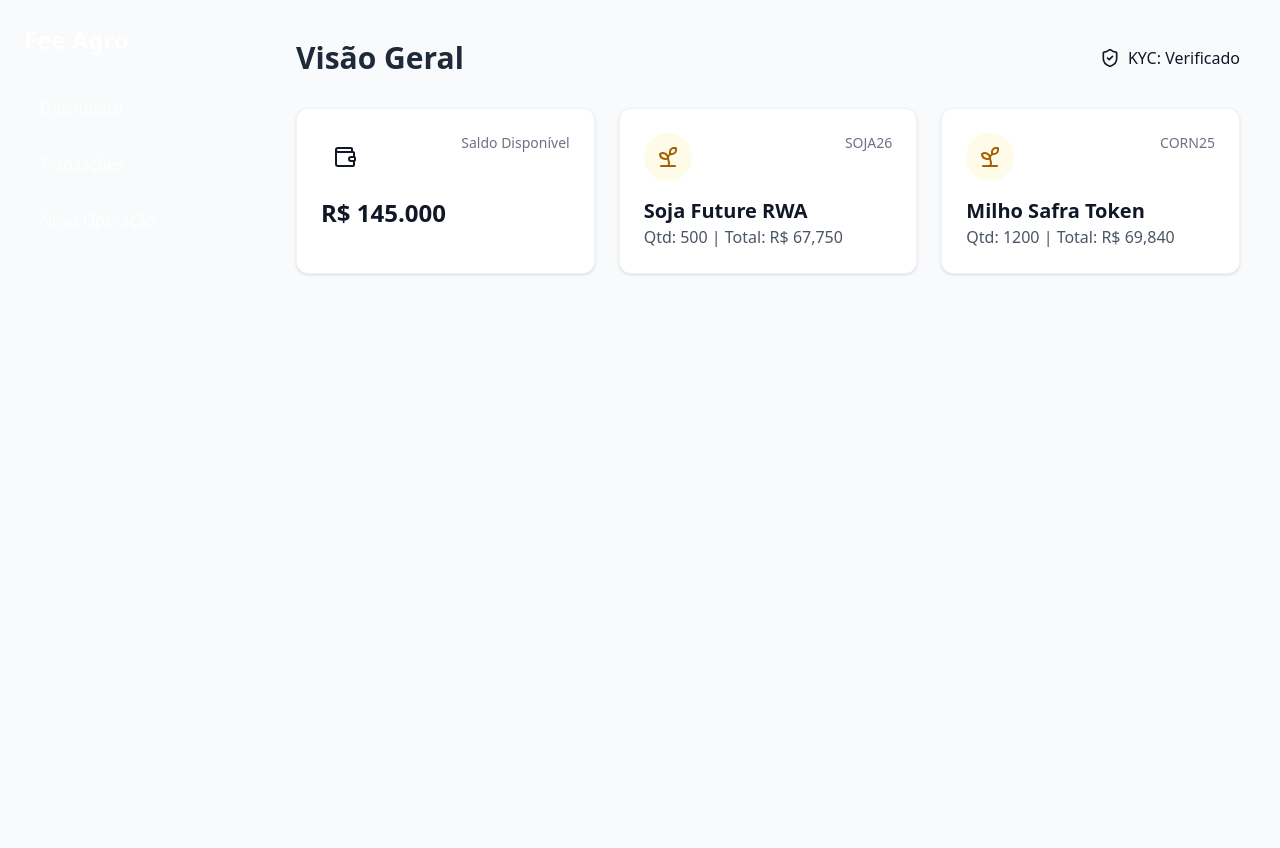
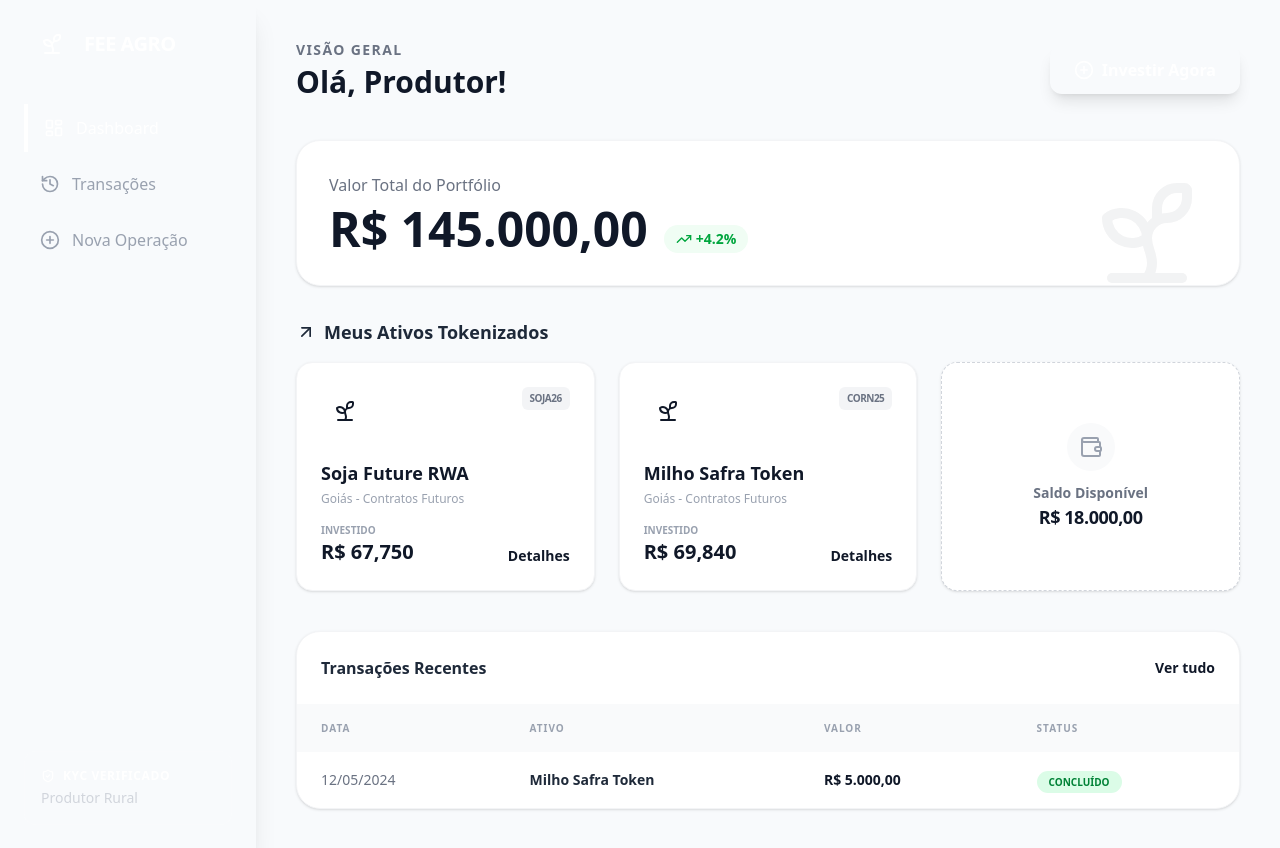
Before and after one commit to Lucas-lukita/DappFee, a Next.js app: page / in a window 1280 px wide. Before the commit the page ends 800 px from the top, so only its background shows below. Built offline with nearby package versions, Linux system fonts and the light colour scheme.

Commit message:
feat: enhance Dashboard layout with improved sidebar navigation and recent transactions table

```diff
--- a/src/app/page.tsx
+++ b/src/app/page.tsx
@@ -1,56 +1,147 @@
 // src/app/page.tsx
 import { userAccount, portfolio } from '../data/mockData';
-
-import { Wallet, Sprout, ShieldCheck } from 'lucide-react'; // Ícones
+import {
+  Wallet, Sprout, ShieldCheck, TrendingUp,
+  ArrowUpRight, LayoutDashboard, History, PlusCircle
+} from 'lucide-react';
+import Link from 'next/link';
 
 export default function Dashboard() {
   return (
-    <div className="min-h-screen bg-gray-50 flex flex-col md:flex-row">
+    <div className="min-h-screen bg-[#F8FAFC] flex flex-col md:flex-row font-sans">
+      {/* Sidebar Lateral Moderna */}
+      <aside className="w-full md:w-64 bg-agro-dark text-white p-6 flex flex-col shadow-xl">
+        <div className="flex items-center gap-3 mb-10 px-2">
+          <div className="bg-agro-primary p-2 rounded-lg">
+            <Sprout size={24} className="text-white" />
+          </div>
+          <h1 className="text-xl font-bold tracking-tight">FEE AGRO</h1>
+        </div>
 
-      <aside className="w-full md:w-64 bg-agro-dark text-white p-6">
-        <h1 className="text-2xl font-bold mb-8">Fee Agro</h1> {/* [cite: 8] */}
-        <nav className="space-y-4">
-          <a href="#" className="block py-2 px-4 bg-agro-primary rounded">Dashboard</a>
-          <a href="/transacoes" className="block py-2 px-4 hover:bg-agro-primary/50 rounded">Transações</a>
-          <a href="/nova-operacao" className="block py-2 px-4 hover:bg-agro-primary/50 rounded">Nova Operação</a>
+        <nav className="space-y-2 flex-1">
+          <Link href="/" className="flex items-center gap-3 py-3 px-4 bg-agro-primary/20 border-l-4 border-agro-primary rounded-r-md transition-all">
+            <LayoutDashboard size={20} />
+            <span className="font-medium">Dashboard</span>
+          </Link>
+          <Link href="/transacoes" className="flex items-center gap-3 py-3 px-4 text-gray-400 hover:text-white hover:bg-white/5 transition-all rounded-md">
+            <History size={20} />
+            <span>Transações</span>
+          </Link>
+          <Link href="/nova-operacao" className="flex items-center gap-3 py-3 px-4 text-gray-400 hover:text-white hover:bg-white/5 transition-all rounded-md">
+            <PlusCircle size={20} />
+            <span>Nova Operação</span>
+          </Link>
         </nav>
+
+        <div className="mt-auto p-4 bg-white/5 rounded-xl border border-white/10">
+          <div className="flex items-center gap-2 text-xs text-agro-primary mb-1">
+            <ShieldCheck size={14} />
+            <span className="font-bold uppercase tracking-wider">KYC Verificado</span>
+          </div>
+          <p className="text-sm font-medium text-gray-300">{userAccount.ownerName}</p>
+        </div>
       </aside>
 
-      <main className="flex-1 p-6 md:p-10">
-        <header className="flex justify-between items-center mb-8">
-          <h2 className="text-3xl font-bold text-gray-800">Visão Geral</h2>
-          <div className="flex items-center gap-2 text-agro-dark font-medium">
-             <ShieldCheck size={20} />
-             <span>KYC: {userAccount.kycStatus}</span> {/*  */}
+      {/* Área Principal */}
+      <main className="flex-1 p-6 md:p-10 overflow-y-auto">
+        {/* Header Superior */}
+        <header className="flex flex-col md:flex-row md:items-center justify-between gap-4 mb-10">
+          <div>
+            <h2 className="text-sm font-bold text-gray-500 uppercase tracking-widest mb-1">Visão Geral</h2>
+            <h3 className="text-3xl font-extrabold text-gray-900">Olá, Produtor!</h3>
+          </div>
+          <div className="flex gap-3">
+            <Link href="/nova-operacao" className="bg-agro-primary hover:bg-agro-dark text-white px-6 py-3 rounded-xl font-bold transition-all shadow-lg shadow-agro-primary/20 flex items-center gap-2">
+              <PlusCircle size={20} /> Investir Agora
+            </Link>
           </div>
         </header>
 
+        {/* Card de Valor Total em Destaque */}
+        <section className="bg-white p-8 rounded-3xl shadow-sm border border-gray-100 mb-8 relative overflow-hidden">
+          <div className="relative z-10">
+            <p className="text-gray-500 font-medium mb-2">Valor Total do Portfólio</p>
+            <div className="flex items-baseline gap-4">
+              <h2 className="text-5xl font-black text-gray-900">
+                R$ {userAccount.balance.toLocaleString('pt-BR', { minimumFractionDigits: 2 })}
+              </h2>
+              <span className="text-green-600 bg-green-50 px-3 py-1 rounded-full text-sm font-bold flex items-center gap-1">
+                <TrendingUp size={16} /> +4.2%
+              </span>
+            </div>
+          </div>
+          {/* Decoração sutil ao fundo */}
+          <div className="absolute top-0 right-0 p-8 opacity-5">
+            <Sprout size={120} />
+          </div>
+        </section>
 
-        <div className="grid grid-cols-1 md:grid-cols-3 gap-6 mb-8">
-
-          <div className="bg-white p-6 rounded-xl shadow-sm border border-gray-100">
-            <div className="flex justify-between items-start mb-4">
-              <div className="p-3 bg-agro-light rounded-full text-agro-dark">
-                <Wallet size={24} />
-              </div>
-              <span className="text-sm text-gray-500">Saldo Disponível</span>
-            </div>
-            <h3 className="text-2xl font-bold">R$ {userAccount.balance.toLocaleString('pt-BR')}</h3>
-          </div>
-
-
+        {/* Grid de Ativos RWA */}
+        <h3 className="text-lg font-bold text-gray-800 mb-4 flex items-center gap-2">
+          <ArrowUpRight size={20} className="text-agro-primary" /> Meus Ativos Tokenizados
+        </h3>
+        <div className="grid grid-cols-1 md:grid-cols-2 lg:grid-cols-3 gap-6 mb-10">
           {portfolio.map((item) => (
-            <div key={item.symbol} className="bg-white p-6 rounded-xl shadow-sm border border-gray-100">
-              <div className="flex justify-between items-start mb-4">
-                <div className="p-3 bg-yellow-50 rounded-full text-yellow-700">
+            <div key={item.symbol} className="bg-white p-6 rounded-2xl shadow-sm border border-gray-100 hover:border-agro-primary/30 transition-all group">
+              <div className="flex justify-between items-start mb-6">
+                <div className="p-3 bg-agro-light/30 text-agro-dark rounded-xl group-hover:bg-agro-primary group-hover:text-white transition-colors">
                   <Sprout size={24} />
                 </div>
-                <span className="text-sm text-gray-500">{item.symbol}</span>
+                <span className="text-[10px] font-bold bg-gray-100 text-gray-500 px-2 py-1 rounded-md uppercase tracking-tighter">
+                  {item.symbol}
+                </span>
               </div>
-              <h3 className="text-xl font-bold">{item.asset}</h3>
-              <p className="text-gray-600">Qtd: {item.quantity} | Total: R$ {item.total.toLocaleString()}</p>
+              <h4 className="text-lg font-bold text-gray-900 mb-1">{item.asset}</h4>
+              <p className="text-xs text-gray-400 mb-4">Goiás - Contratos Futuros</p>
+              <div className="flex justify-between items-end">
+                <div>
+                  <p className="text-[10px] text-gray-400 uppercase font-bold">Investido</p>
+                  <p className="text-xl font-black text-agro-dark">R$ {item.total.toLocaleString()}</p>
+                </div>
+                <button className="text-agro-primary font-bold text-sm hover:underline">Detalhes</button>
+              </div>
             </div>
           ))}
+
+          {/* Card de Saldo em Dinheiro */}
+          <div className="bg-white p-6 rounded-2xl shadow-sm border border-dashed border-gray-300 flex flex-col justify-center items-center text-center group hover:bg-agro-light/10 transition-all cursor-pointer">
+            <div className="p-3 bg-gray-50 text-gray-400 rounded-full mb-3 group-hover:scale-110 transition-transform">
+              <Wallet size={24} />
+            </div>
+            <p className="text-sm font-bold text-gray-500">Saldo Disponível</p>
+            <p className="text-lg font-black text-gray-900 tracking-tight">R$ 18.000,00</p>
+          </div>
+        </div>
+
+        {/* Tabela de Transações Recentes (UX de Dashboard Sênior) */}
+        <div className="bg-white rounded-3xl shadow-sm border border-gray-100 overflow-hidden">
+          <div className="p-6 border-b border-gray-50 flex justify-between items-center">
+            <h3 className="font-bold text-gray-800">Transações Recentes</h3>
+            <Link href="/transacoes" className="text-sm text-agro-primary font-bold hover:underline">Ver tudo</Link>
+          </div>
+          <div className="overflow-x-auto">
+            <table className="w-full text-left">
+              <thead>
+                <tr className="bg-gray-50 text-[10px] uppercase tracking-widest text-gray-400 font-black">
+                  <th className="px-6 py-4">Data</th>
+                  <th className="px-6 py-4">Ativo</th>
+                  <th className="px-6 py-4">Valor</th>
+                  <th className="px-6 py-4">Status</th>
+                </tr>
+              </thead>
+              <tbody className="divide-y divide-gray-50">
+                <tr className="hover:bg-gray-50 transition-colors">
+                  <td className="px-6 py-4 text-sm text-gray-500 font-medium">12/05/2024</td>
+                  <td className="px-6 py-4 text-sm font-bold text-gray-800">Milho Safra Token</td>
+                  <td className="px-6 py-4 text-sm font-black text-gray-900">R$ 5.000,00</td>
+                  <td className="px-6 py-4">
+                    <span className="px-3 py-1 bg-green-100 text-green-700 text-[10px] font-black rounded-full uppercase">Concluído</span>
+                  </td>
+                </tr>
+                {/* Repetir para outros mocks se quiser... */}
+              </tbody>
+            </table>
+          </div>
         </div>
       </main>
     </div>
```
